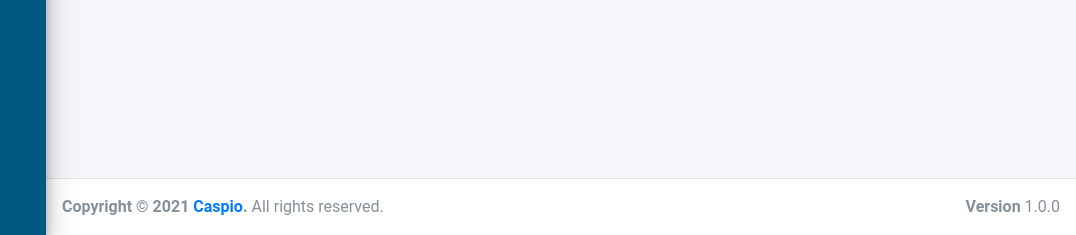
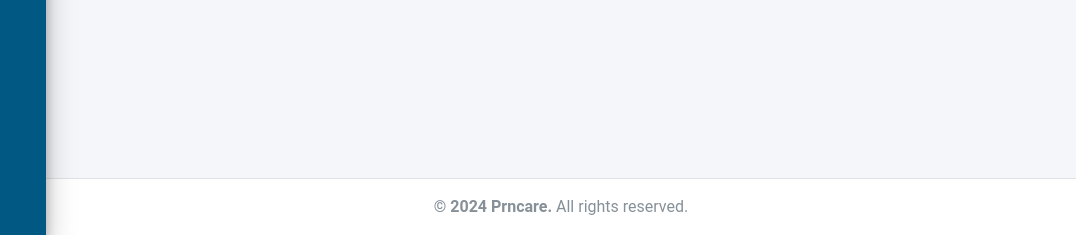
Before and after one commit to rrgarzota/prncare_clinical, a PHP site: page /doctor/index.php in a window 1280 px wide. Shown: the part 565-800 px from the top of the page, without its empty margins (204-1280 px from the left). Run offline with PHP 8.4, Linux system fonts and the light colour scheme; some libraries are stand-ins or nearby versions.

Commit message:
Bugs - logo redirect and footer text

```diff
--- a/partials/doctor-sidebar.php
+++ b/partials/doctor-sidebar.php
@@ -1,7 +1,7 @@
 <!-- Main Sidebar Container -->
 <aside class="main-sidebar sidebar-blue-theme sidebar-no-expand elevation-4">
     <!-- Brand Logo -->
-    <a href="index3.html" class="brand-link navbar-blue-theme ?>">
+    <a href="../doctor/index.php" class="brand-link navbar-blue-theme ?>">
         <img src="../assets/img/template/prn-log - Copy.jpeg" alt="Logo" class="brand-image img-circle elevation-2">
         <span class="brand-text font-weight-bold">Doctor</span>
     </a>
--- a/partials/footer.php
+++ b/partials/footer.php
@@ -1,10 +1,11 @@
 <!-- /.content-wrapper -->
-<footer class="main-footer <?php echo SYSTEM_FOOTER_SMALL_TEXT; ?>">
-    <strong>Copyright &copy; 2021 <a href="https://caspio.com/" target="_blank">Caspio</a>.</strong>
+<footer class="main-footer <?php echo SYSTEM_FOOTER_SMALL_TEXT; ?> text-center">
+    <!-- <strong>&copy; 2024 <a href="https://caspio.com/" target="_blank">Caspio</a>.</strong> -->
+    <strong>&copy; 2024 Prncare.</strong>
     All rights reserved.
-    <div class="float-right d-none d-sm-inline-block">
+    <!-- <div class="float-right d-none d-sm-inline-block">
         <b>Version</b> 1.0.0
-    </div>
+    </div> -->
 </footer>
 
 <!-- Control Sidebar -->
```
